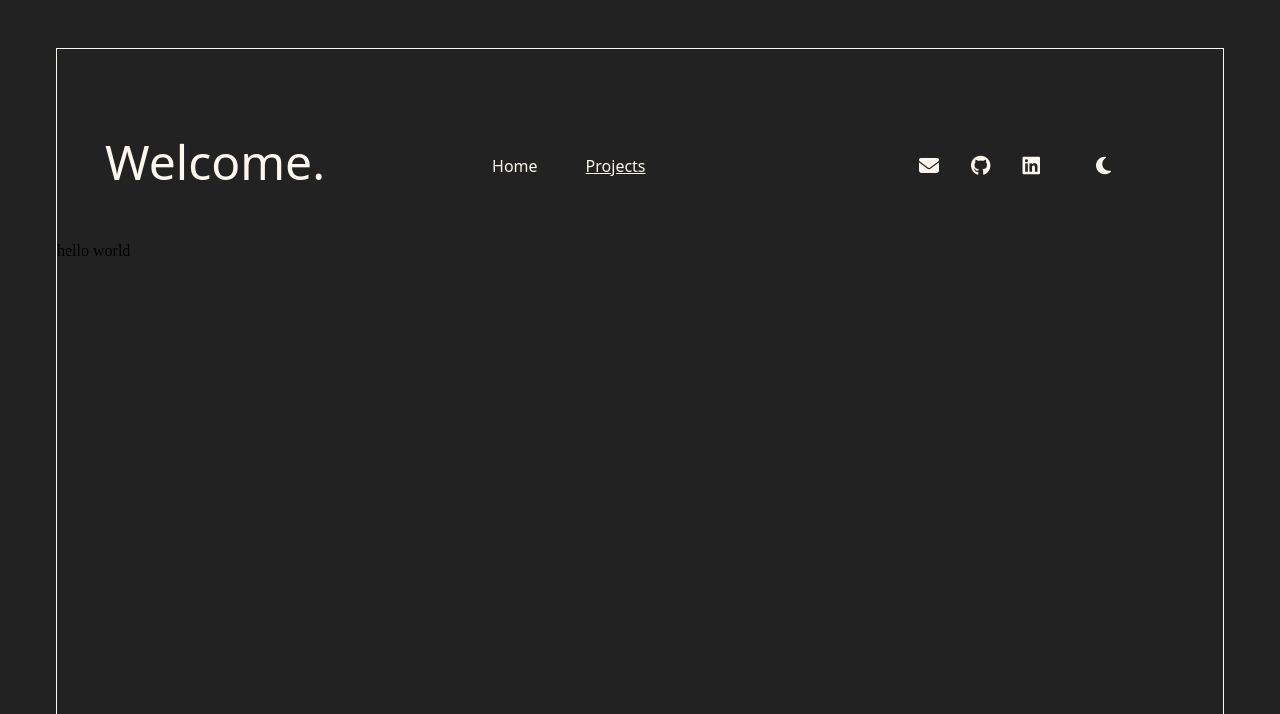
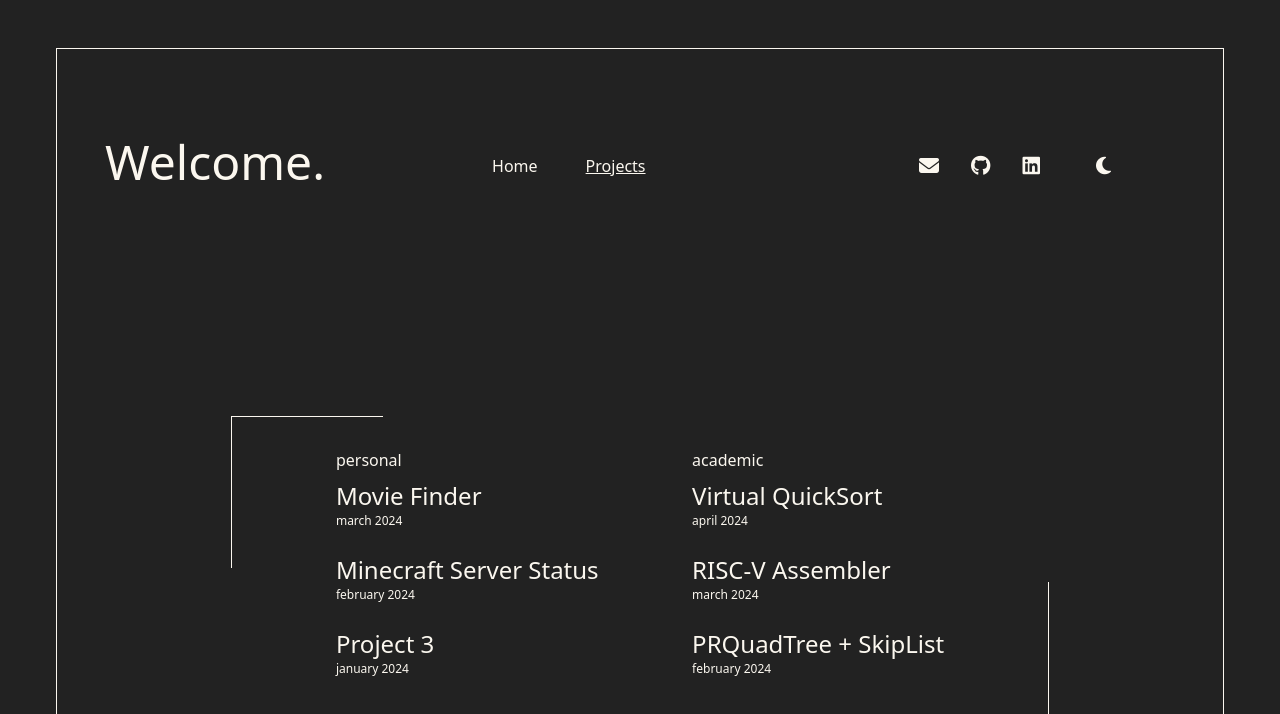
Before and after one commit to hessnt30/portfolio, a React (Vite) app: page / in a window 1280 px wide. Both pictures are taken after a click on the item "Projects". Shown: the top 714 px of the page. Built offline with nearby package versions, Linux system fonts and the light colour scheme.

Commit message:
added projects page and necessary components

```diff
--- a/src/App.jsx
+++ b/src/App.jsx
@@ -1,7 +1,7 @@
 import Header from "./Header.jsx";
 import Info from "./Info.jsx";
 import { useState } from "react";
-import Projects from "./Projects.jsx";
+import ProjectsPage from "./ProjectsPage.jsx";
 
 function App() {
   const [activePage, setActivePage] = useState("home"); // Initialize activePage state
@@ -15,7 +15,7 @@ function App() {
     <>
       <Header onPageChange={handlePageChange} />
       {activePage == "home" && <Info />}
-      {activePage == "projects" && <Projects />}
+      {activePage == "projects" && <ProjectsPage />}
     </>
   );
 }
--- /dev/null
+++ b/src/Project.jsx
@@ -0,0 +1,14 @@
+import "./project.css"
+
+function Project({ projectTitle, projectDate }) {
+  return (
+    <>
+      <div className="project-container">
+        <div className="project-title">{projectTitle}</div>
+        <div className="project-date">{projectDate}</div>
+      </div>
+    </>
+  );
+}
+
+export default Project;
--- /dev/null
+++ b/src/ProjectList.jsx
@@ -0,0 +1,28 @@
+import Project from "./Project.jsx";
+import "./projectlist.css"
+
+function ProjectList({ title, projectNames, projectDates }) {
+  return (
+    <>
+      <div className="project-list-container">
+        <div className="project-list-title">{title}</div>
+        <div className="projects-container">
+          <Project
+            projectTitle={projectNames[0]}
+            projectDate={projectDates[0]}
+          />
+          <Project
+            projectTitle={projectNames[1]}
+            projectDate={projectDates[1]}
+          />
+          <Project
+            projectTitle={projectNames[2]}
+            projectDate={projectDates[2]}
+          />
+        </div>
+      </div>
+    </>
+  );
+}
+
+export default ProjectList;
--- a/src/Projects.jsx
+++ /dev/null
@@ -1,5 +0,0 @@
-function Projects() {
-  return <>hello world</>;
-}
-
-export default Projects;
--- /dev/null
+++ b/src/ProjectsPage.jsx
@@ -0,0 +1,35 @@
+import ProjectList from "./ProjectList.jsx";
+import "./projectspage.css";
+
+function Projects() {
+  return (
+    <>
+      <div className="info-container">
+        <div className="project-lists-container">
+          <ProjectList
+            title={"personal"}
+            projectNames={[
+              "Movie Finder",
+              "Minecraft Server Status",
+              "Project 3",
+            ]}
+            projectDates={["march 2024", "february 2024", "january 2024"]}
+          />
+          <ProjectList
+            title={"academic"}
+            projectNames={[
+              "Virtual QuickSort",
+              "RISC-V Assembler",
+              "PRQuadTree + SkipList",
+            ]}
+            projectDates={["april 2024", "march 2024", "february 2024"]}
+          />
+        </div>
+        <div className="square-border" id="square1"></div>
+        <div className="square-border" id="square2"></div>
+      </div>
+    </>
+  );
+}
+
+export default Projects;
--- /dev/null
+++ b/src/project.css
@@ -0,0 +1,12 @@
+.project-container {
+    margin-bottom: 24px;
+    cursor: pointer;
+}
+
+.project-title {
+    font-size: 24px;
+}
+
+.project-date {
+    font-size: 12px;
+}
--- /dev/null
+++ b/src/projectlist.css
@@ -0,0 +1,8 @@
+.project-list-container {
+    display: flex;
+    flex-direction: column;
+}
+
+.project-list-title {
+    margin-bottom: 8px;
+}
--- /dev/null
+++ b/src/projectspage.css
@@ -0,0 +1,41 @@
+.square-border {
+    border: 1px #fbf7ef solid;
+    position: absolute;
+    background-color: #fbf7ef;
+    z-index: -1;
+  }
+
+  #square1 {
+    top: -1px;
+    left: -1px;
+    height: 150px; /* Adjust as needed */
+    width: 150px; /* Adjust as needed */
+  }
+
+  #square2 {
+    bottom: -1px;
+    right: -1px;
+    height: 150px; /* Adjust as needed */
+    width: 150px; /* Adjust as needed */
+  }
+
+  .info-container {
+    margin-left: auto;
+    margin-right: auto;
+    margin-top: 15%;
+    background-color: #222;
+    width: 70%;
+    color: #fbf7ef;
+    font-family: system-ui, -apple-system, BlinkMacSystemFont, "Segoe UI", Roboto,
+      Oxygen, Ubuntu, Cantarell, "Open Sans", "Helvetica Neue", sans-serif;
+    z-index: 0;
+    position: relative;
+    max-width: 1000px;
+  }
+
+  .project-lists-container {
+    background-color: #222;
+    display: flex;
+    justify-content: space-between;
+    padding: 32px 104px;
+  }
```
